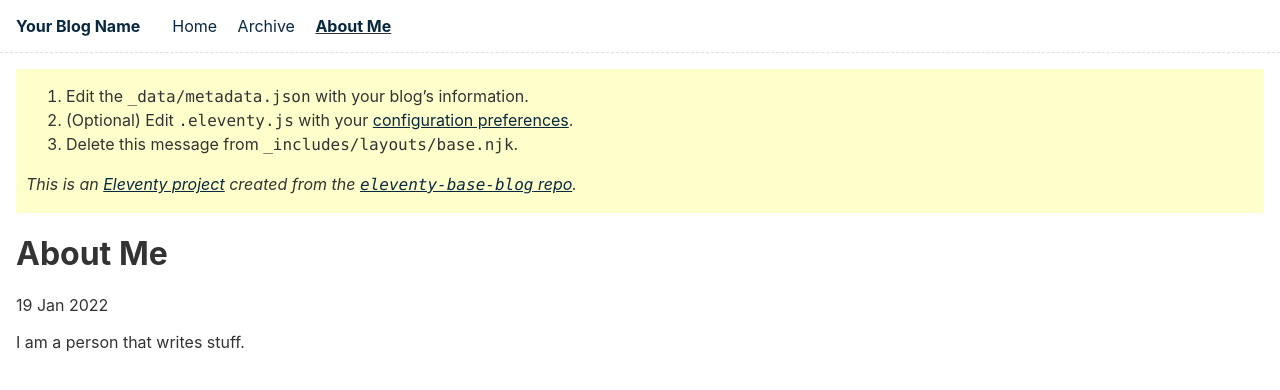
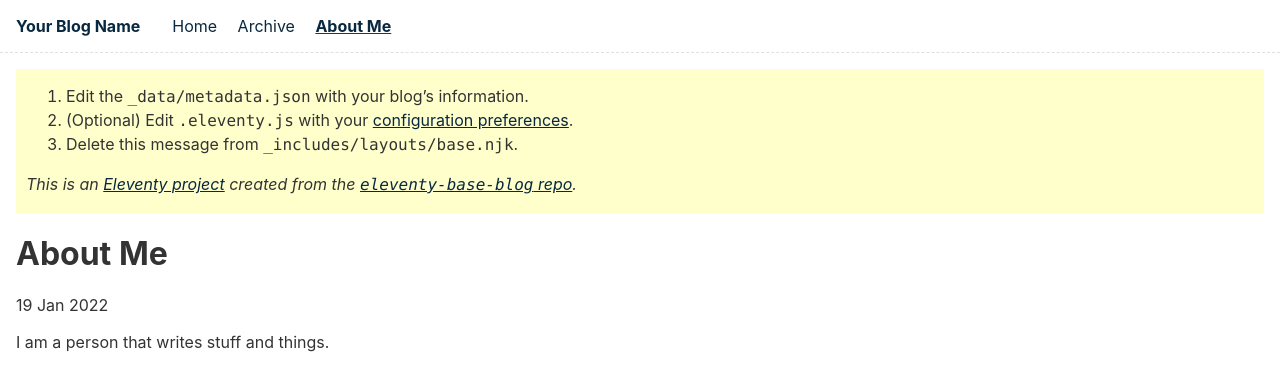
Before and after one commit to timwright12/site, an Eleventy site: page about/index.md in a window 1280 px wide. Built offline with nearby package versions, Linux system fonts and the light colour scheme; Eleventy itself is replaced by a stand-in of ours; files that its build step writes are made by us from their sources.

Commit message:
Test push to trigger action

```diff
--- a/about/index.md
+++ b/about/index.md
@@ -7,4 +7,4 @@ eleventyNavigation:
   order: 3
 ---
 
-I am a person that writes stuff.
+I am a person that writes stuff and things.
```
